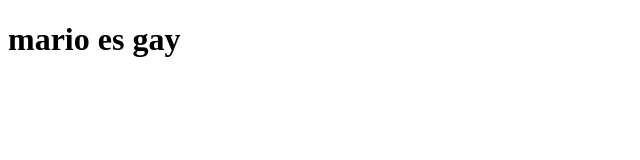
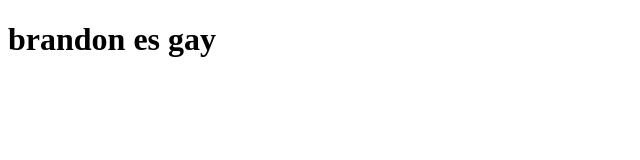
Before and after one commit to BranSSS-class/prueba, a plain HTML site: page index.html in a window 1280 px wide. Shown: the whole page, without its empty margins (0-640 px from the left). Drawn offline with Linux system fonts and the light colour scheme.

Commit message:
Agregue titulo

```diff
--- a/index.html
+++ b/index.html
@@ -6,6 +6,6 @@
     <title>Titulos</title>
 </head>
 <body>
-    <h1>mario es gay</h1>
+    <h1>brandon es gay</h1>
 </body>
 </html>
```
